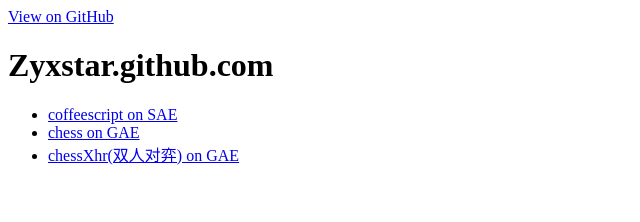
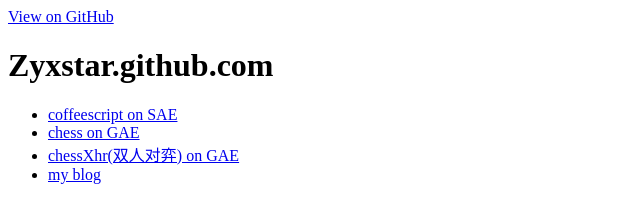
Before and after one commit to zyxstar/zyxstar.github.com, a plain HTML site: page index.html in a window 1280 px wide. Shown: the full height of the page, 0-640 px from the left. Drawn offline with Linux system fonts and the light colour scheme.

Commit message:
add blog link

```diff
--- a/index.html
+++ b/index.html
@@ -18,6 +18,7 @@
       <li><a href="http://zyxstar.sinaapp.com/static/loyaltyupd-coffee.html">coffeescript on SAE</a></li>
       <li><a href="http://zyx-star.appsp0t.com/app/chess.htm">chess on GAE</a></li>
       <li><a href="http://zyx-star.appsp0t.com/app/chessxhr.htm">chessXhr(双人对弈) on GAE</a></li>
+       <li><a href="http://www.cnblogs.com/zyxstar2003">my blog</a></li>
     </ul>
 
 
```
